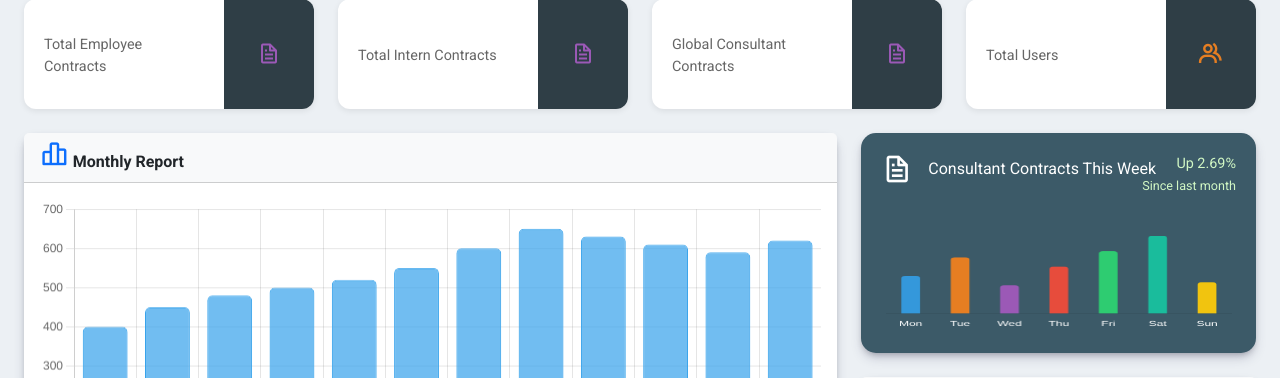
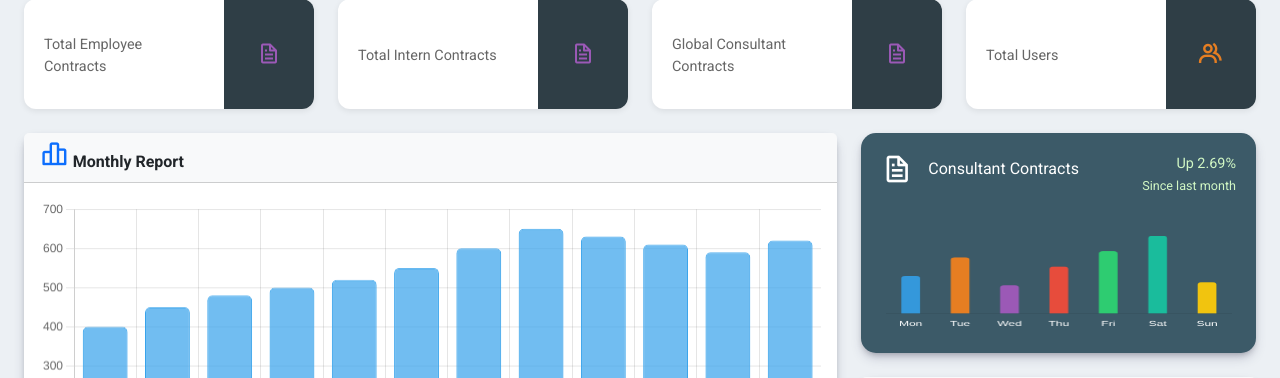
Before and after one commit to NGO-Forum/automation-contract, a Python web app: template app/templates/dashboard.html in a window 1280 px wide. Shown: the part 125-503 px from the top of the page. Run offline with Jinja, Linux system fonts and the light colour scheme; the template is opened without the code that fills it, so the values that code supplies are empty.

Commit message:
feature: update the dashboard ui and remove the sentence [ASC-294]

```diff
--- a/app/templates/dashboard.html
+++ b/app/templates/dashboard.html
@@ -93,7 +93,7 @@
         <div class="card-top">
           <i class='bx bx-file'></i>
           <div>
-            <div>Consultant Contracts This Week</div>
+            <div>Consultant Contracts</div>
             <h3>{{ total_consultant_contracts }}</h3>
           </div>
         </div>
```
